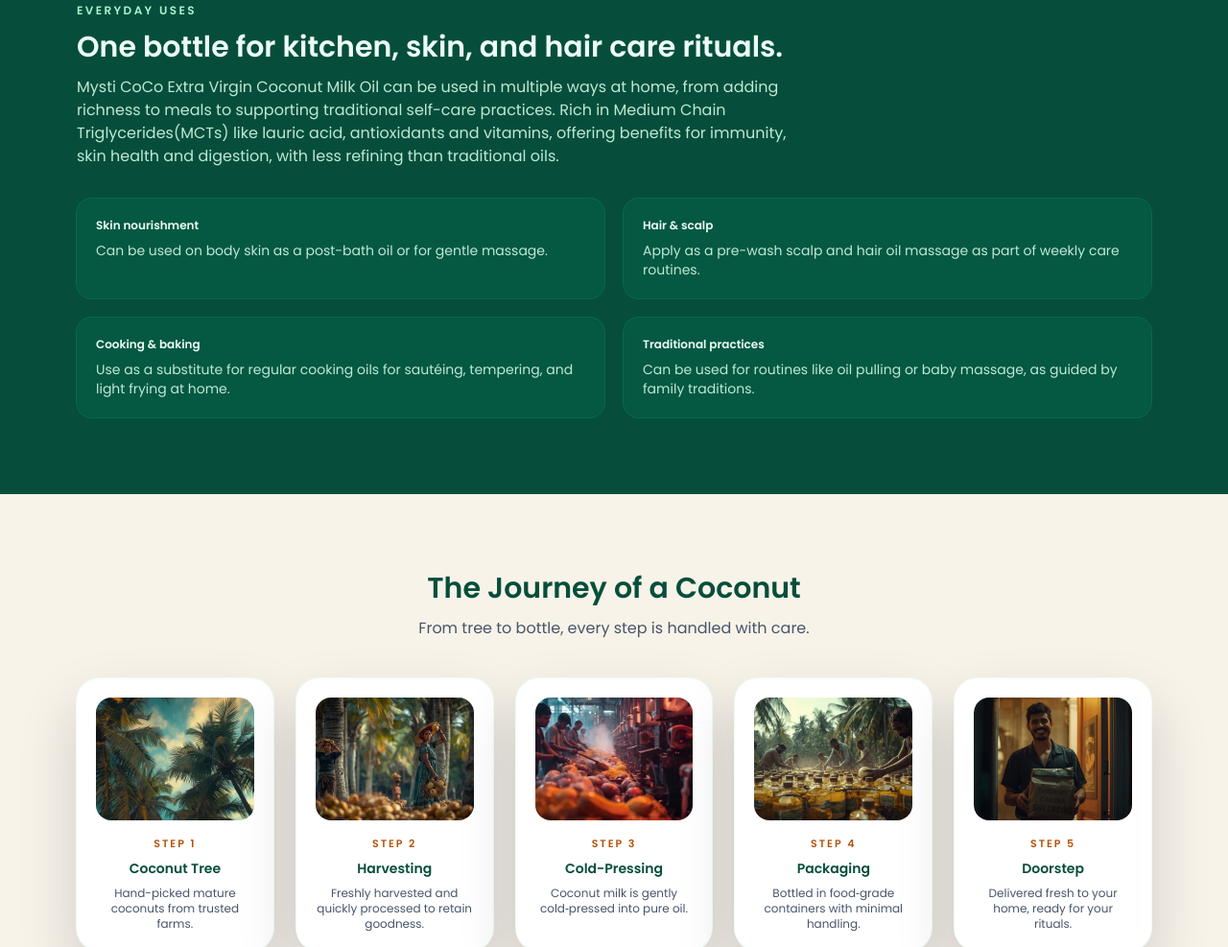
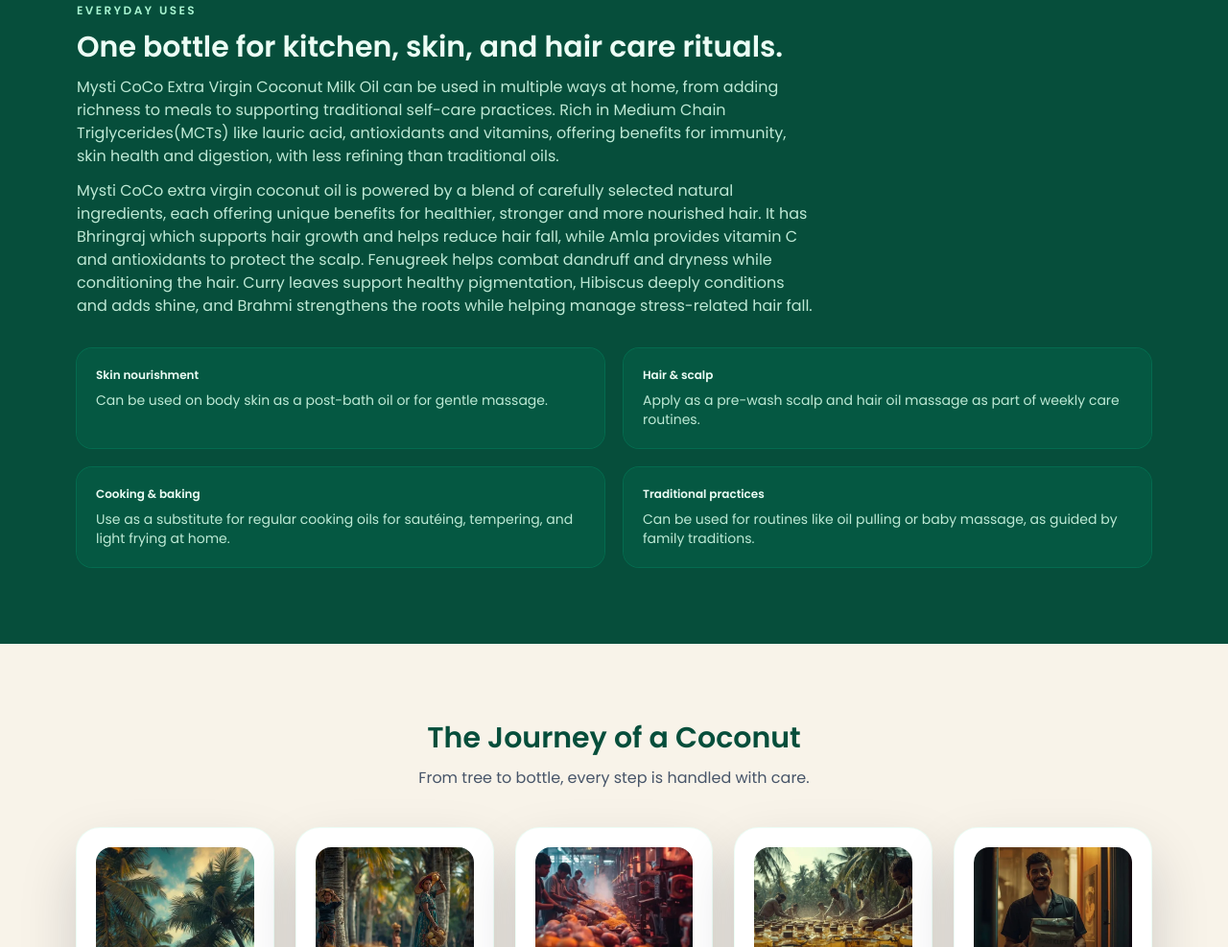
Before and after one commit to peteroyce/mysticoco-site, a website: page index.html in a window 1280 px wide. Shown: the part 1462-2449 px from the top of the page at 96% size. Drawn offline with Linux system fonts and the light colour scheme.

Commit message:
Add natural ingredients paragraph to benefits section

```diff
--- a/index.html
+++ b/index.html
@@ -364,6 +364,15 @@
               self-care practices. Rich in Medium Chain Triglycerides(MCTs) like lauric acid,
               antioxidants and vitamins, offering benefits for immunity, skin health and digestion,
               with less refining than traditional oils.
+            </p>
+            <p class="mt-3 text-sm text-emerald-100/90 sm:text-base">
+              Mysti CoCo extra virgin coconut oil is powered by a blend of carefully selected natural
+              ingredients, each offering unique benefits for healthier, stronger and more nourished hair.
+              It has Bhringraj which supports hair growth and helps reduce hair fall, while Amla provides
+              vitamin C and antioxidants to protect the scalp. Fenugreek helps combat dandruff and
+              dryness while conditioning the hair. Curry leaves support healthy pigmentation, Hibiscus
+              deeply conditions and adds shine, and Brahmi strengthens the roots while helping manage
+              stress-related hair fall.
             </p>
           </div>
 
```
